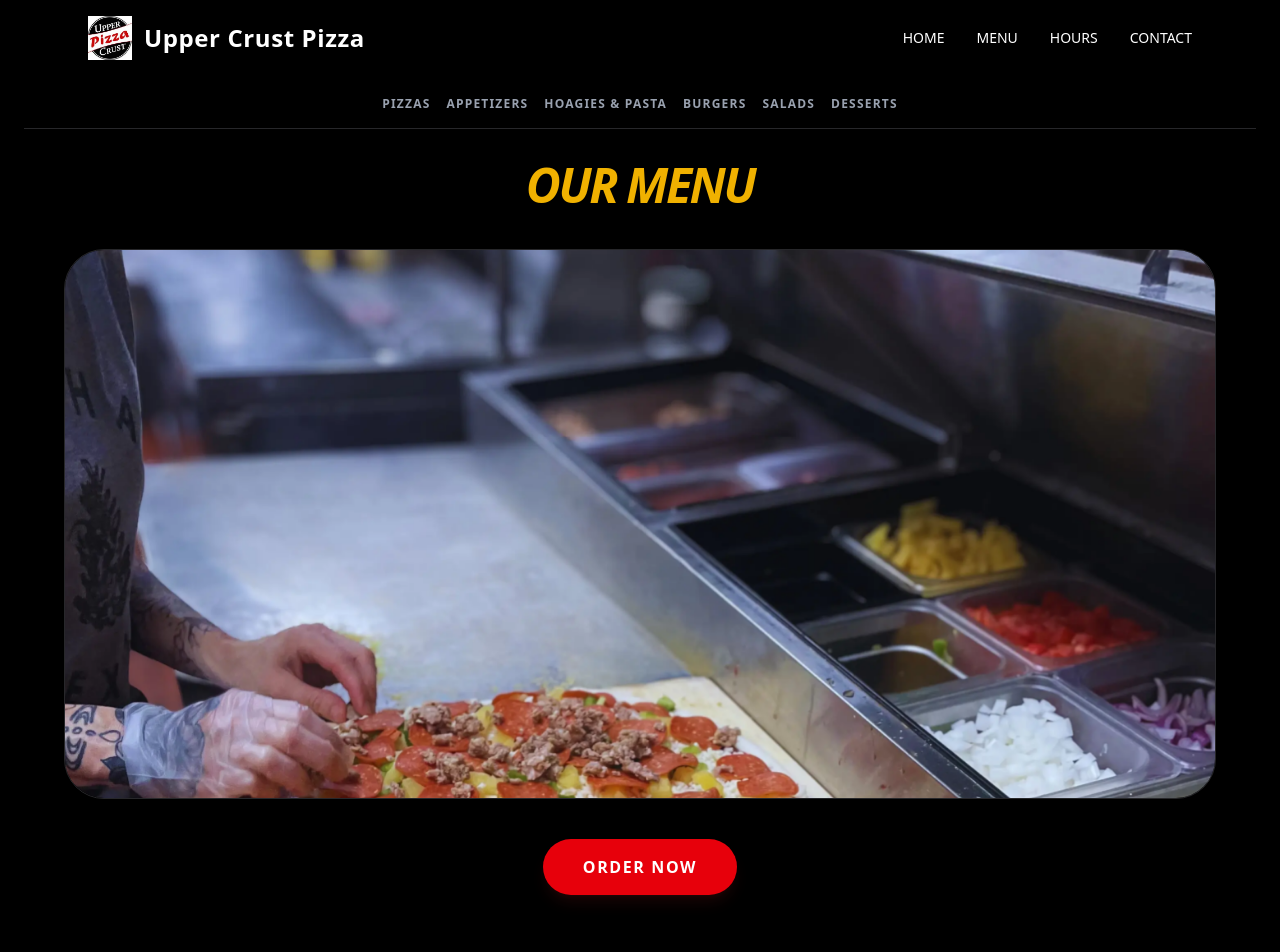
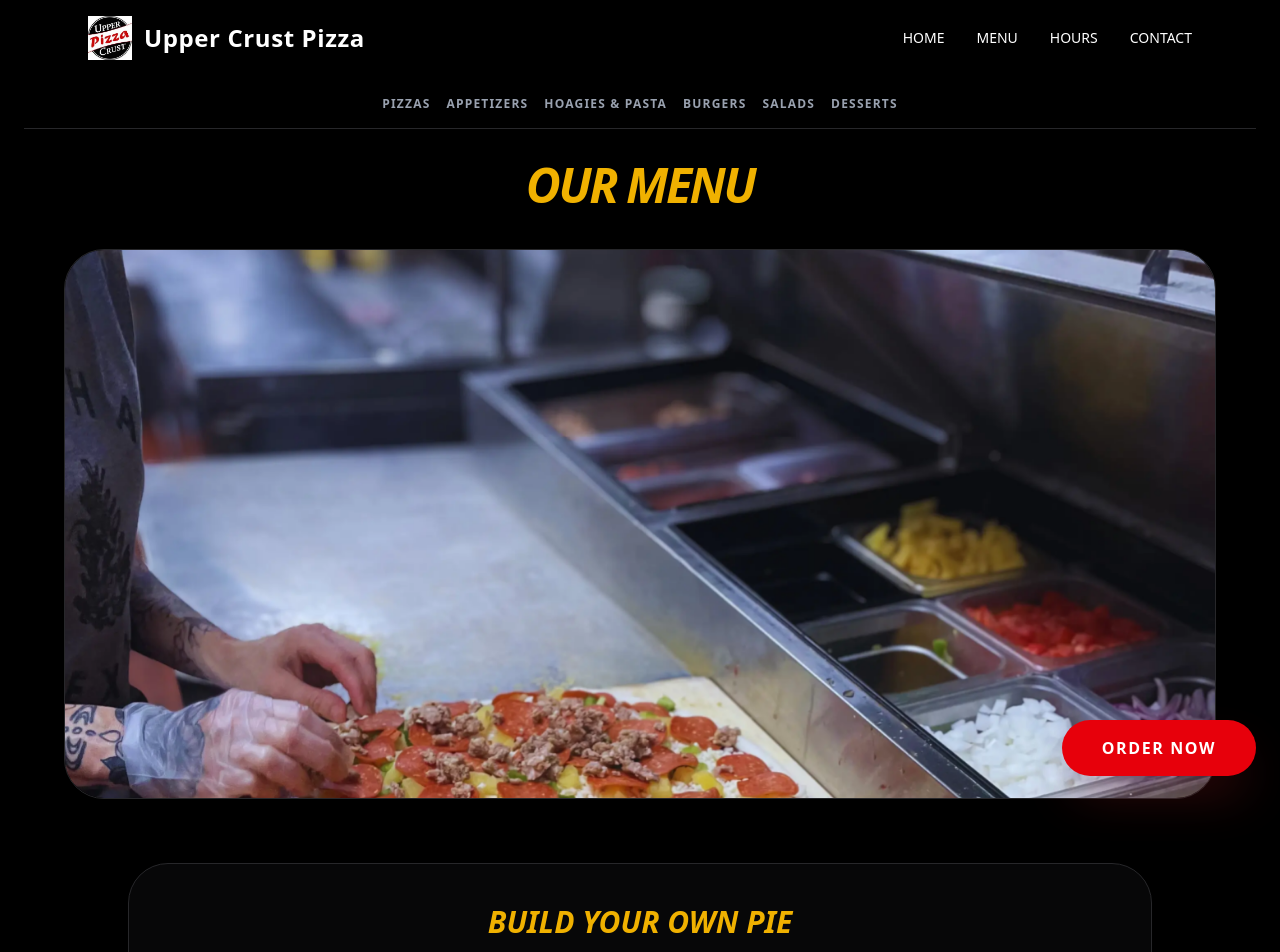
Before and after one commit to ZachAH/UpperCrust, a React (Vite) app: page /menu in a window 1280 px wide. Shown: the top 952 px of the page. Built offline with nearby package versions, Linux system fonts and the light colour scheme; no server answers; the database is empty.

Commit message:
updating menu items and small tweaks

```diff
--- a/src/App.tsx
+++ b/src/App.tsx
@@ -1,5 +1,5 @@
-import { Suspense, lazy } from "react";
-import { Routes, Route } from "react-router-dom";
+import { Suspense, lazy, useEffect } from "react";
+import { Routes, Route, useLocation } from "react-router-dom";
 import Header from "./components/Header";
 
 // Lazy-loaded pages for code splitting
@@ -16,6 +16,13 @@ const Login = lazy(() => import("./pages/login")); // Ensure it is lowercase 'l'
 const AdminDashboard = lazy(() => import("./pages/AdminDashboard"));
 
 function App() {
+  const { pathname } = useLocation();
+
+  // Scroll to top on route change
+  useEffect(() => {
+    window.scrollTo(0, 0);
+  }, [pathname]);
+
   return (
     <>
       <Header />
--- a/src/components/menu.tsx
+++ b/src/components/menu.tsx
@@ -147,6 +147,18 @@ export default function Menu() {
         </div>
       </div>
 
+      {/* Sticky Order Now Button */}
+      <div className="fixed bottom-6 right-6 z-50">
+        <a
+          href="https://uppercrust.hungerrush.com/Order/"
+          target="_blank"
+          rel="noopener noreferrer"
+          className="bg-red-600 hover:bg-red-700 text-white font-black uppercase tracking-widest px-10 py-4 rounded-full transition shadow-2xl shadow-red-900/50 hover:scale-105 transform duration-300 block"
+        >
+          Order Now
+        </a>
+      </div>
+
       {/* HEADER SECTION - NOW DYNAMIC */}
       <div className="max-w-6xl mx-auto text-center mb-16 mt-8">
         <h2 className="text-5xl font-black text-yellow-500 mb-4 tracking-tighter uppercase italic">
@@ -163,17 +175,6 @@ export default function Menu() {
             alt="Upper Crust Prep"
             className="pizza-line-image w-full h-[300px] md:h-[450px] object-cover"
           />
-        </div>
-
-        <div className="flex justify-center">
-          <a
-            href="https://uppercrust.hungerrush.com/Order/"
-            target="_blank"
-            rel="noopener noreferrer"
-            className="bg-red-600 hover:bg-red-700 text-white font-black uppercase tracking-widest px-10 py-4 rounded-full transition shadow-lg shadow-red-900/20"
-          >
-            Order Now
-          </a>
         </div>
       </div>
 
@@ -211,19 +212,13 @@ export default function Menu() {
         <div className="grid sm:grid-cols-2 lg:grid-cols-3 gap-8">
           {menuData.signature_pizzas?.filter(onlyAvailable).map((pizza: any) => (
             <div key={pizza.id} className="bg-zinc-900/50 rounded-[32px] overflow-hidden border border-zinc-800 group transition-all duration-500 hover:border-yellow-500/40">
-              {pizza.imageURL ? (
+              {pizza.imageURL && (
                 <div className="relative overflow-hidden h-52">
                   <img
                     src={pizza.imageURL}
                     alt={pizza.name}
                     className="w-full h-full object-cover group-hover:scale-110 transition-transform duration-700"
                   />
-                </div>
-              ) : (
-                <div className="h-52 bg-zinc-800/50 flex items-center justify-center">
-                  <span className="text-zinc-600 font-black italic tracking-widest text-xs uppercase">
-                    Image Coming Soon
-                  </span>
                 </div>
               )}
 
@@ -232,7 +227,6 @@ export default function Menu() {
                 <p className="text-zinc-400 text-xs leading-relaxed mb-6 min-h-[48px] italic">{pizza.desc}</p>
                 <div className="flex items-center justify-between">
                   <span className="text-white font-black">{pizza.price}</span>
-                  <a href="https://uppercrust.hungerrush.com/Order/" target="_blank" className="bg-red-600 hover:bg-red-700 text-white text-[9px] font-black uppercase px-5 py-2.5 rounded-full transition-colors">Order</a>
                 </div>
               </div>
             </div>
```
